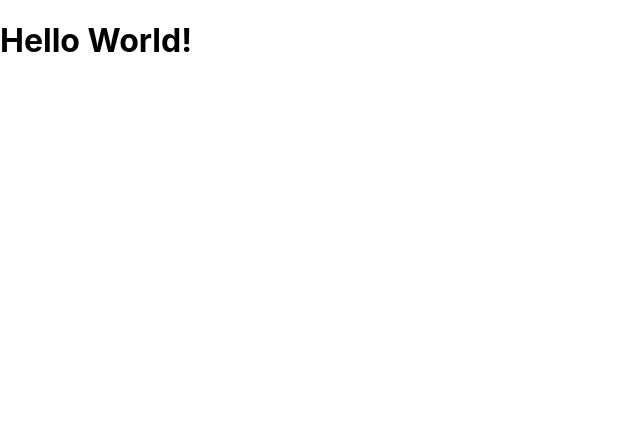
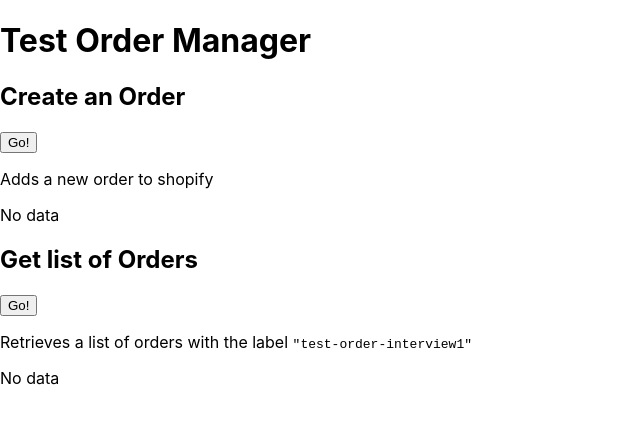
Before and after one commit to Saul-BT/tech-interview-test-order-manager, a Next.js app: page / in a window 1280 px wide. Shown: the top 424 px of the page, without its empty margins (0-640 px from the left). Built offline with nearby package versions, Linux system fonts and the light colour scheme.

Commit message:
Add base interface logic to allow order creation and list orders

```diff
--- a/pages/index.tsx
+++ b/pages/index.tsx
@@ -1,7 +1,30 @@
 import type { NextPage } from 'next'
 import Head from 'next/head'
+import { useState } from 'react'
+import { Order } from '../models/order';
+
+import OrderCard from '../components/OrderCard'
 
 const Home: NextPage = () => {
+  const [ orders, setOrders ] = useState<{loading: boolean, items?: Order[]}>(
+    { loading: false }
+  );
+  const [ createdOrder, setCreatedOrder ] = useState<{loading: boolean, data?: { order: Order }}>(
+    { loading: false }
+  );
+  const fetchOrders = async () => {
+    setOrders({ loading: true });
+    const response = await fetch('http://localhost:3000/api/orders');
+    const data = await response.json();
+    setOrders({ loading: false, items: data });
+  }
+  const createDummyOrder = async () => {
+    setCreatedOrder({ loading: true });
+    const response = await fetch('http://localhost:3000/api/orders', { method: 'POST' });
+    const data = await response.json();
+    setCreatedOrder({ loading: false, data });
+  }
+
   return (
     <>
       <Head>
@@ -11,9 +34,44 @@ const Home: NextPage = () => {
       </Head>
 
       <main>
-        <h1>
-          Hello World!
-        </h1>
+        <h1>Test Order Manager</h1>
+
+        <section>
+          <header>
+            <h1>Create an Order</h1>
+            <button onClick={createDummyOrder}>Go!</button>
+          </header>
+          <p>Adds a new order to shopify</p>
+          <div className="result">
+            {
+              createdOrder.loading
+                ? <span className="centered">Loading...</span>
+                : !createdOrder.data
+                  ? <span className="centered">No data</span>
+                  : (<>
+                      <p>Order number: { createdOrder.data!.order.order_number }</p>
+                      <pre>{JSON.stringify(createdOrder.data, null, 2)}</pre>
+                    </>)
+            }
+          </div>
+        </section>
+
+        <section>
+          <header>
+            <h1>Get list of Orders</h1>
+            <button onClick={fetchOrders}>Go!</button>
+          </header>
+          <p>Retrieves a list of orders with the label <code>"test-order-interview1"</code></p>
+          <div className="result cards">
+            {
+              orders.loading
+                ? <span className="centered">Loading...</span>
+                : !orders.items
+                  ? <span className="centered">No data</span>
+                  : (orders.items ?? []).map(order => (<OrderCard key={order.id} {...order} />))
+            }
+          </div>
+        </section>
       </main>
     </>
   )
```
